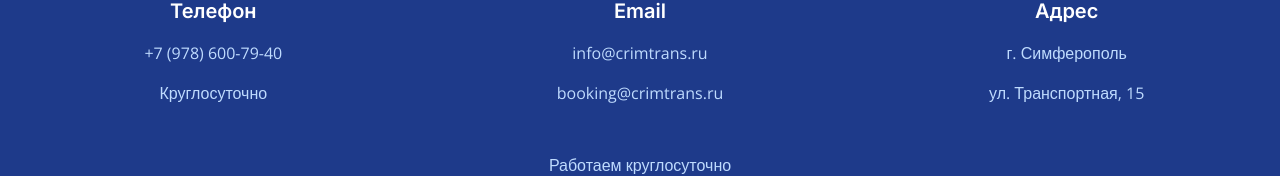
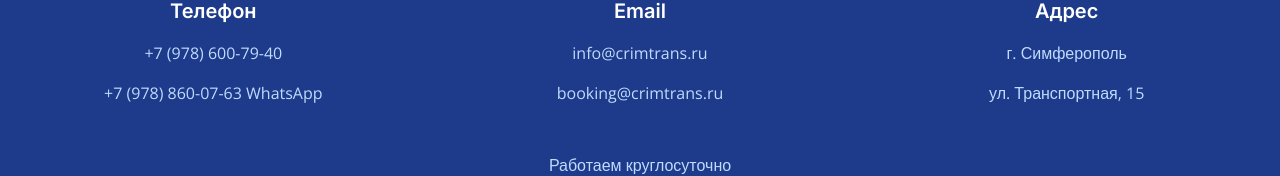
Before and after one commit to pr-poehali-dev/passenger-transport-project, a React (Vite) app: page / in a window 1280 px wide. Shown: the part 3203-3379 px from the top of the page. Built offline with nearby package versions, Linux system fonts and the light colour scheme.

Commit message:
Добавить WhatsApp номер клиента

```diff
--- a/src/pages/Index.tsx
+++ b/src/pages/Index.tsx
@@ -277,7 +277,7 @@ const Index = () => {
               </div>
               <h4 className="text-xl font-semibold">Телефон</h4>
               <p className="text-blue-200">+7 (978) 600-79-40</p>
-              <p className="text-blue-200">Круглосуточно</p>
+              <p className="text-blue-200">+7 (978) 860-07-63 WhatsApp</p>
             </div>
 
             <div className="space-y-4">
```
